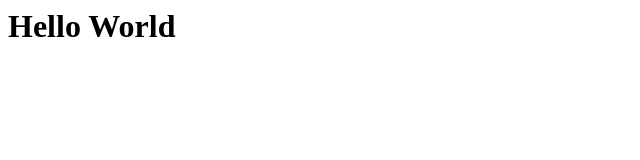
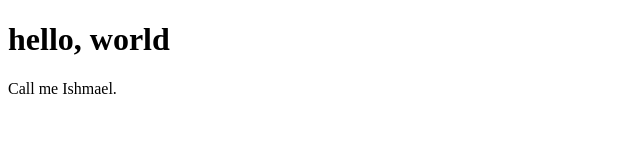
Before and after one commit to abajayi654/website, a plain HTML site: page index.html in a window 1280 px wide. Shown: the whole page, without its empty margins (0-640 px from the left). Drawn offline with Linux system fonts and the light colour scheme.

Commit message:
Add some HTML structure

```diff
--- a/index.html
+++ b/index.html
@@ -1 +1,10 @@
-<h1>Hello World</h1>
+<!DOCTYPE html>
+<html>
+  <head>
+  <title>HTML1</title>
+  </head>
+  <body>
+  <h1>hello, world</h1>
+  <p>Call me Ishmael.</p>
+  </body>
+ </html>
```
